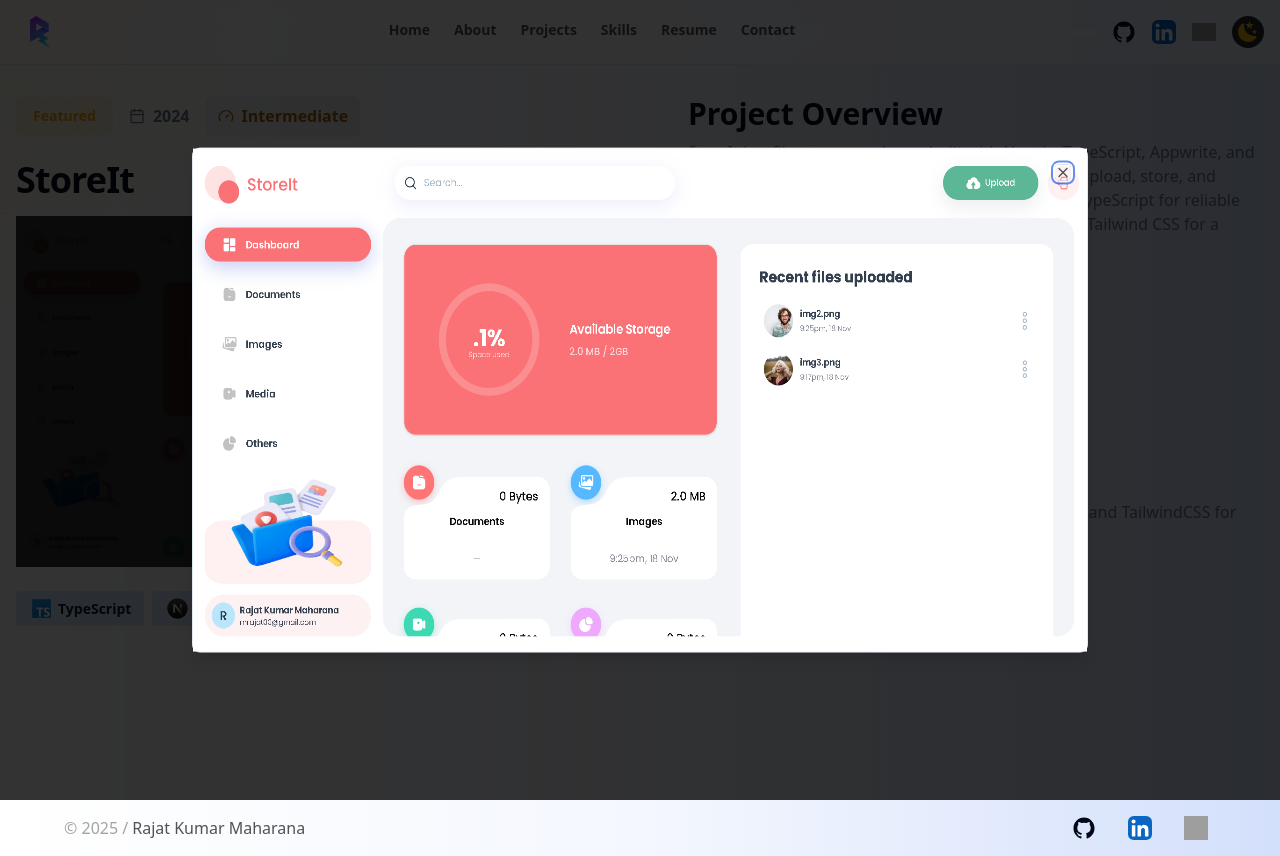
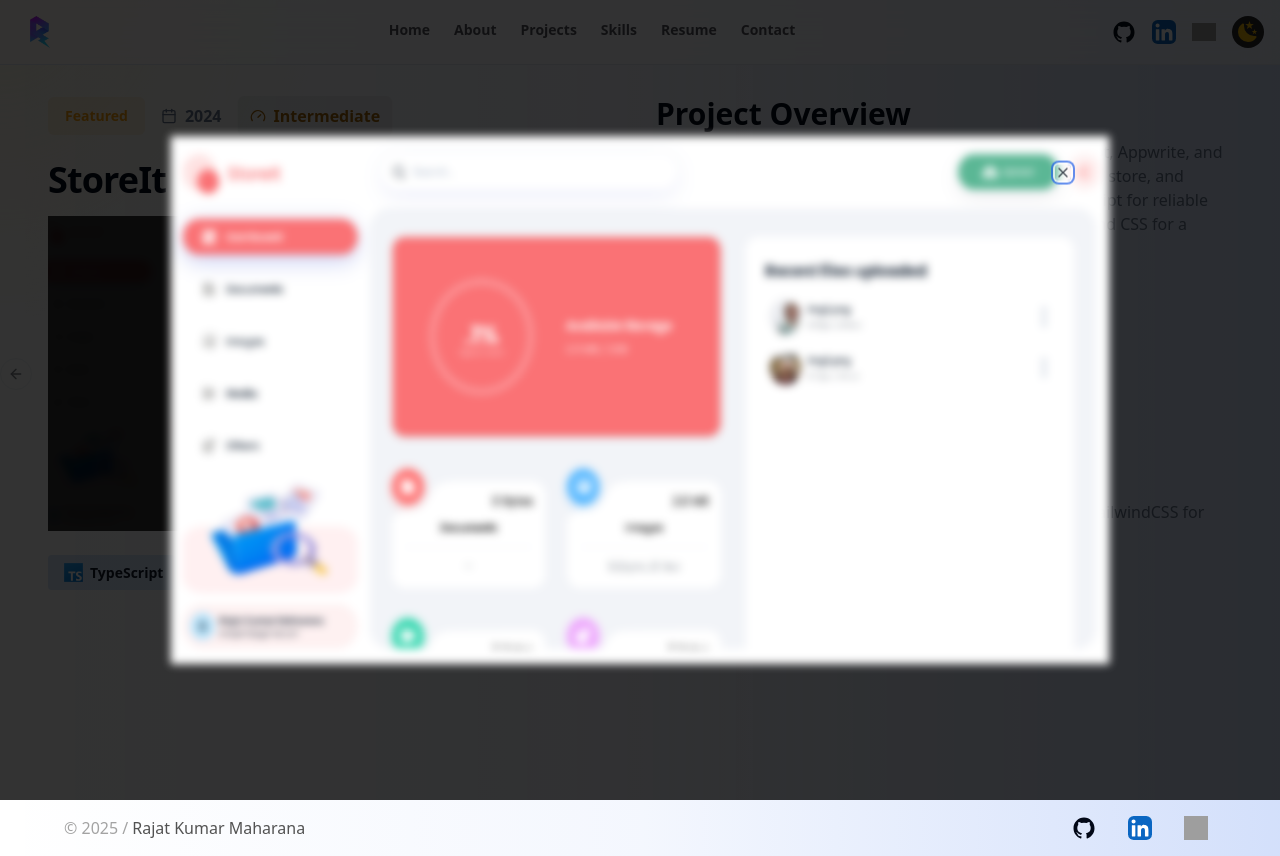
Before and after one commit to Razor-eng/Portfolio, a Next.js app: page /projects/storeit in a window 1280 px wide. Both pictures are taken after a click on the picture 328 px from the left and 391 px from the top of the page. Built offline with nearby package versions, Linux system fonts and the light colour scheme; grey boxes are pictures that could not be loaded.

Commit message:
added lazy loading

```diff
--- a/app/(routes)/projects/page.tsx
+++ b/app/(routes)/projects/page.tsx
@@ -164,6 +164,8 @@ interface ProjectCardProps {
 }
 
 function ProjectCard({ project }: ProjectCardProps) {
+  const [isLoading, setLoading] = useState(true);
+
   return (
     <motion.div
       initial={{ opacity: 0, y: 20 }}
@@ -189,11 +191,19 @@ function ProjectCard({ project }: ProjectCardProps) {
                     {project.images.map((image, index) => (
                       <CarouselItem key={index}>
                         <div className="relative aspect-video">
+                          {isLoading && (
+                            <div className="absolute inset-0 animate-pulse bg-gray-300 dark:bg-gray-700" />
+                          )}
                           <Image
                             src={image}
                             alt={`${project.title} screenshot ${index + 1}`}
                             fill
-                            className="aspect-video"
+                            className={`transition-all duration-700 ease-in-out ${isLoading ? 'scale-105 blur-sm' : 'scale-100 blur-0'}`}
+                            placeholder="blur"
+                            blurDataURL="/placeholder.svg"
+                            onLoadingComplete={() => setLoading(false)}
+                            sizes="(max-width: 768px) 100vw, (max-width: 1200px) 50vw, 33vw"
+                            loading="lazy"
                           />
                         </div>
                       </CarouselItem>
--- a/components/hero.tsx
+++ b/components/hero.tsx
@@ -27,20 +27,22 @@ export function Hero() {
             <div className="absolute top-0 -left-4 w-72 h-72 bg-purple-300 dark:hidden rounded-full mix-blend-multiply filter blur-xl opacity-70 animate-blob"></div>
             <div className="absolute top-0 -right-4 w-72 h-72 bg-yellow-300 dark:hidden rounded-full mix-blend-multiply filter blur-xl opacity-70 animate-blob animation-delay-2000"></div>
             <div className="absolute -bottom-8 -left-4 w-72 h-72 bg-pink-300 dark:hidden rounded-full mix-blend-multiply filter blur-xl opacity-70 animate-blob animation-delay-4000"></div>
-            <div className="relative">
+            <div className="relative overflow-hidden">
               <Image
                 src={heroData.image || "/placeholder.svg"}
                 width={500}
                 height={500}
                 alt={heroData.name}
-                className='w-full lg:w-full md:inline-block md:w-full'
+                className="w-full md:w-full lg:w-full"
                 priority
                 ref={ref}
                 style={{
                   transform: isInView ? "none" : "translateX(-200px)",
                   opacity: isInView ? 1 : 0,
-                  transition: "all 0.9s cubic-bezier(0.17, 0.55, 0.55, 1) 0.5s"
+                  transition: "all 0.9s cubic-bezier(0.17, 0.55, 0.55, 1) 0.5s",
                 }}
+                placeholder="blur"
+                blurDataURL="/placeholder.svg"
               />
             </div>
           </motion.div>
--- a/components/project-details.tsx
+++ b/components/project-details.tsx
@@ -59,6 +59,8 @@ export function ProjectDetails({ project }: ProjectDetailsProps) {
         }
     };
 
+    const [isLoading, setLoading] = useState(true);
+
     return (
         <>
             <TransitionEffect />
@@ -69,9 +71,9 @@ export function ProjectDetails({ project }: ProjectDetailsProps) {
                         initial="hidden"
                         animate="visible"
                         exit="hidden"
-                        className="container mx-auto px-4"
+                        className="container mx-auto px-6 lg:px-12"
                     >
-                        <motion.div className="flex gap-12 flex-col lg:flex-row justify-between">
+                        <motion.div className="flex justify-around gap-12 flex-col lg:flex-row">
                             <div className="max-w-2xl flex-1">
                                 <motion.div
                                     variants={itemVariants}
@@ -134,12 +136,18 @@ export function ProjectDetails({ project }: ProjectDetailsProps) {
                                                             <Dialog>
                                                                 <DialogTrigger asChild>
                                                                     <div>
+                                                                        {isLoading && <div className="absolute inset-0 animate-pulse bg-gray-300 dark:bg-gray-700" />}
                                                                         <Image
-                                                                            src={image + "?w=800&h=600&fit=crop" || "/placeholder.svg"}
+                                                                            src={image ? `${image}?w=800&h=600&fit=crop` : "/placeholder.svg"}
                                                                             alt={`${project.title} screenshot ${index + 1}`}
                                                                             fill
-                                                                            className="aspect-video cursor-pointer"
+                                                                            className={`aspect-video cursor-pointer transition-all duration-700 ease-in-out ${isLoading ? 'scale-105 blur-sm' : 'scale-100 blur-0'
+                                                                                }`}
                                                                             priority={index === 0}
+                                                                            loading={index === 0 ? 'eager' : 'lazy'}
+                                                                            placeholder="blur"
+                                                                            blurDataURL="/placeholder.jpg"
+                                                                            onLoadingComplete={() => setLoading(false)}
                                                                         />
                                                                     </div>
                                                                 </DialogTrigger>
@@ -147,11 +155,18 @@ export function ProjectDetails({ project }: ProjectDetailsProps) {
                                                                 <DialogContent className="p-0 sm:max-w-4xl">
                                                                     <DialogTitle className="hidden">{project.title}</DialogTitle>
                                                                     <div className="relative w-full aspect-video">
+                                                                        {isLoading && <div className="absolute inset-0 animate-pulse bg-gray-300 dark:bg-gray-700" />}
                                                                         <Image
-                                                                            src={image + "?w=800&h=600&fit=crop"}
-                                                                            alt={`${project.title} full view`}
+                                                                            src={image ? `${image}?w=800&h=600&fit=crop` : "/placeholder.svg"}
+                                                                            alt={`${project.title} screenshot ${index + 1}`}
                                                                             fill
-                                                                            className="aspect-video"
+                                                                            className={`aspect-video cursor-pointer transition-all duration-700 ease-in-out ${isLoading ? 'scale-105 blur-sm' : 'scale-100 blur-0'
+                                                                                }`}
+                                                                            priority={index === 0}
+                                                                            loading={index === 0 ? 'eager' : 'lazy'}
+                                                                            placeholder="blur"
+                                                                            blurDataURL="/placeholder.jpg"
+                                                                            onLoadingComplete={() => setLoading(false)}
                                                                         />
                                                                     </div>
                                                                 </DialogContent>
@@ -167,9 +182,11 @@ export function ProjectDetails({ project }: ProjectDetailsProps) {
                                         <div className="relative aspect-video rounded-lg overflow-hidden">
                                             <Image
                                                 src="/placeholder.svg"
-                                                alt="Placeholder"
+                                                alt="/Placeholder.svg"
                                                 fill
-                                                className="object-cover"
+                                                className="aspect-video"
+                                                loading="lazy"
+                                                placeholder="blur"
                                             />
                                         </div>
                                     )}
```
